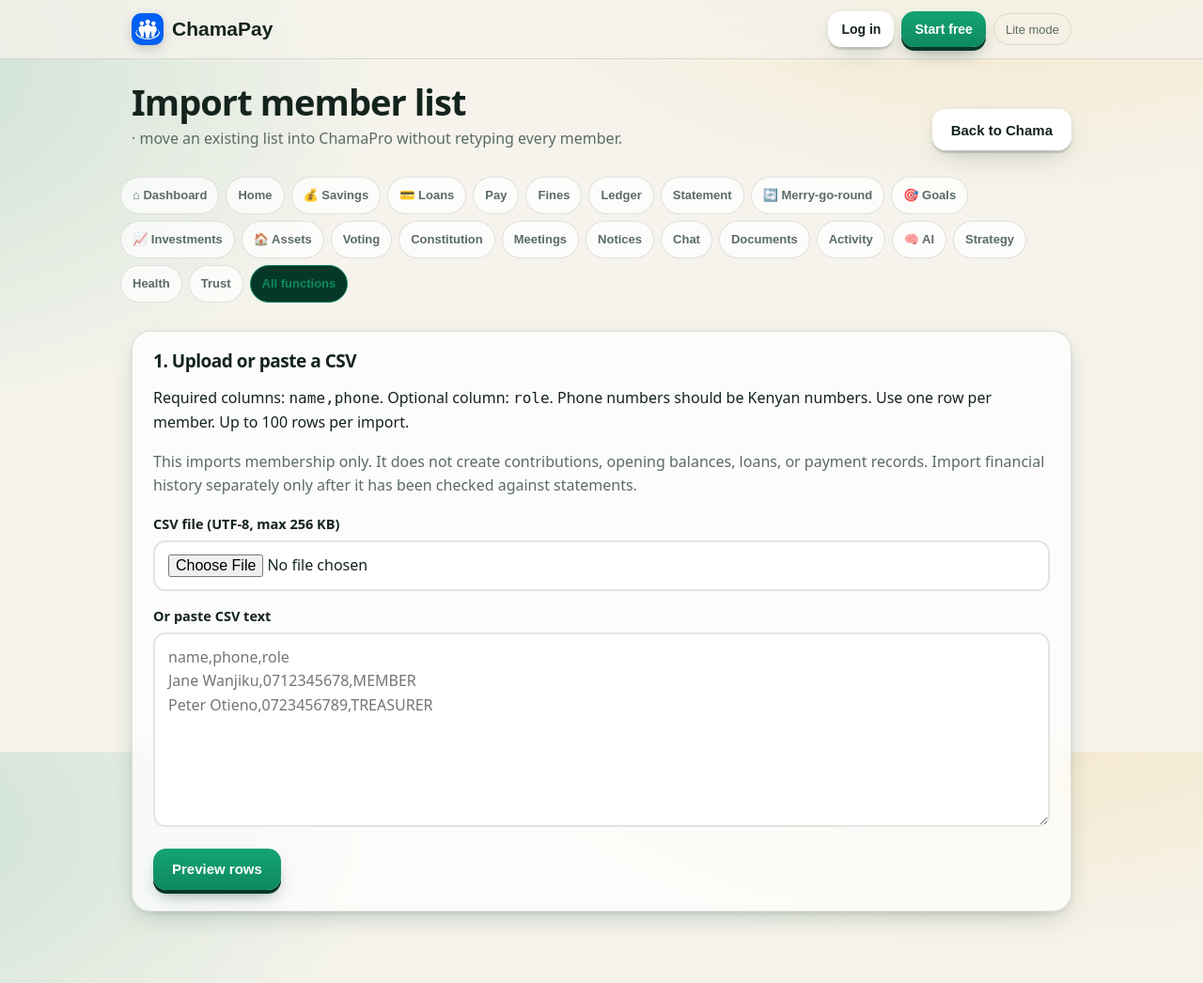
After one commit to stik-debug/legendary-invention, a Python web app: template templates/member_import.html in a window 1280 px wide. The commit adds this page. Shown: the whole page at 94% size. Run offline with Jinja, Linux system fonts and the light colour scheme; the template is opened without the code that fills it, so the values that code supplies are empty.

Commit message:
Add files via upload

```diff
--- a/templates/chama_home.html
+++ b/templates/chama_home.html
@@ -1,7 +1,7 @@
 {% extends "base.html" %}{% block title %}{{ chama.name }} - ChamaPay{% endblock %}
 {% block content %}
 <div class="head"><div><h2>{{ chama.name }}</h2><p>{{ chama.description or 'Your chama' }}</p></div>
-<div style="display:flex;gap:8px;flex-wrap:wrap"><a class="btn" href="{{ url_for('statement', chama_id=chama.id) }}">My statement</a><a class="btn" href="{{ url_for('subscription', chama_id=chama.id) }}">Subscription</a>{% if is_admin and chama.created_by|int == me.user_id|int %}<a class="btn" href="{{ url_for('chama_setup',chama_id=chama.id) }}">Finish setup</a>{% endif %}</div></div>
+<div style="display:flex;gap:8px;flex-wrap:wrap"><a class="btn" href="{{ url_for('statement', chama_id=chama.id) }}">My statement</a><a class="btn" href="{{ url_for('subscription', chama_id=chama.id) }}">Subscription</a>{% if me.role in ('CHAMA_ADMIN','TREASURER') %}<a class="btn" href="{{ url_for('trust_center',chama_id=chama.id) }}">Trust & reconciliation</a>{% endif %}{% if is_admin and chama.created_by|int == me.user_id|int %}<a class="btn" href="{{ url_for('chama_setup',chama_id=chama.id) }}">Finish setup</a>{% endif %}</div></div>
 {% include '_chama_nav.html' %}
 {% if invite_code %}
 <div class="join-code-card card hero3d" role="status" aria-live="polite">
@@ -11,6 +11,7 @@
 </div>
 {% endif %}
 {% if sub.status in ('PAST_DUE','GRACE_PERIOD') %}<div class="banner"><h3>Payment overdue</h3><p>Pay before the grace period ends or access will be suspended. Nothing is deleted.</p><a class="btn gold" href="{{ url_for('subscription', chama_id=chama.id) }}">Pay now</a></div>{% endif %}
+<div class="card hero3d" style="margin-bottom:14px"><h3 style="margin-top:0">Your chama at a glance</h3><div class="stats"><div class="stat"><small>This month’s contribution</small><b>{% if my_status and my_status.status=='PAID' %}Recorded{% elif my_status and my_status.status=='PARTIAL' %}Partly paid{% else %}Not recorded{% endif %}</b><small>Expected KES {{ chama.contribution_cents|kes }}</small><a class="btn sm" href="{{ url_for('savings',chama_id=chama.id) }}">View contributions</a></div><div class="stat"><small>Outstanding loans</small><b>{{ my_open_loans|length }}</b><a class="btn sm" href="{{ url_for('loans',chama_id=chama.id) }}">View loans</a></div><div class="stat"><small>My open meeting actions</small><b>{{ my_actions|length }}</b><a class="btn sm" href="{{ url_for('chama_promises',chama_id=chama.id) }}">View commitments</a></div></div>{% if my_actions %}<h4>Next actions</h4><ul>{% for a in my_actions %}<li>{{ a.title }}{% if a.due_date %} — due {{ a.due_date }}{% endif %}</li>{% endfor %}</ul>{% endif %}</div>
 <div class="stats">
 <div class="stat dark tilt"><small>Chama cash balance</small><b>KES {{ balance|kes }}</b><a class="explain-link" href="{{ url_for('explain_metric',chama_id=chama.id,metric='cash') }}">Explain</a></div>
 <div class="stat gold tilt"><small>My savings</small><b>KES {{ my_savings|kes }}</b><a class="explain-link" href="{{ url_for('money_timeline',chama_id=chama.id) }}">View proof trail</a></div>
@@ -24,7 +25,7 @@
 </div>
 <div class="card" style="margin-bottom:14px"><h3>Secure member joining</h3><p class="mute" style="margin:0">Only the Chairperson / Chama Admin adds a member first. ChamaPay then creates a one-time <b>8-digit join code</b>. Give the code privately to that member. Their phone number and code must match before they can claim the membership. After registration, the code is destroyed and cannot be reused.</p></div>
 <div class="card tight"><div style="padding:18px 20px 4px;display:flex;justify-content:space-between;align-items:center;gap:10px"><h3 style="margin:0">Members</h3>
-<span style="display:flex;gap:8px;flex-wrap:wrap">{% if is_admin %}<a class="btn sm" href="{{ url_for('pay_settings',chama_id=chama.id) }}">Payment setup</a><button class="btn sm" data-open="set">Chama settings</button><button class="btn sm pri" data-open="add">Add member</button>{% endif %}</span></div>
+<span style="display:flex;gap:8px;flex-wrap:wrap">{% if is_admin %}<a class="btn sm" href="{{ url_for('pay_settings',chama_id=chama.id) }}">Payment setup</a><button class="btn sm" data-open="set">Chama settings</button><a class="btn sm" href="{{ url_for('member_import',chama_id=chama.id) }}">Import CSV</a><a class="btn sm" href="{{ url_for('member_export_csv',chama_id=chama.id) }}">Export members</a><a class="btn sm" href="{{ url_for('financial_import',chama_id=chama.id) }}">Import financial history</a><button class="btn sm pri" data-open="add">Add member</button>{% endif %}</span></div>
 <ul class="list">
 {% for m in members %}<li><span class="av">{{ m.name[:1] }}</span><span class="grow">{{ m.name }}<br><small>{{ m.phone }}</small></span><span class="pill {{ 'ok' if m.role!='MEMBER' else '' }}">{{ m.role.replace('_',' ')|title }}</span>{% if not m.claimed %}<span class="pill warn">Not registered yet</span>{% if is_admin %}<form method="POST" action="{{ url_for('member_code', chama_id=chama.id, user_id=m.id) }}" style="margin:0">{{ csrf_input() }}<button class="btn sm">New join code</button></form>{% endif %}{% endif %}
 {% if is_admin and m.claimed and m.role!='CHAMA_ADMIN' and m.id!=user.id %}<form method="POST" action="{{ url_for('member_reset_code', chama_id=chama.id, user_id=m.id) }}" data-confirm="Make a password reset code for {{ m.name }}? Give it only to {{ m.name }}." style="margin:0">{{ csrf_input() }}<button class="btn sm">Reset password</button></form>{% endif %}
--- /dev/null
+++ b/templates/financial_import.html
@@ -0,0 +1,4 @@
+{% extends "base.html" %}{% block title %}Financial history import · {{ chama.name }}{% endblock %}
+{% block content %}<div class="head"><div><h2>Import financial history</h2><p class="mute">{{ chama.name }} · stage old records carefully before committing.</p></div><a class="btn" href="{{ url_for('trust_center',chama_id=chama.id) }}">Back to Trust Centre</a></div>{% include '_chama_nav.html' %}
+<div class="card"><h3>CSV format</h3><p>Maximum 500 rows / 256 KB. Required headers: <code>type,date,amount_kes,description</code>. For contributions, also include <code>member</code> (phone or exact member name), and preferably <code>reference</code>. Optional contribution <code>method</code> must be Cash, M-Pesa, or Bank.</p><p>Supported types: <code>CONTRIBUTION</code>, <code>EXPENSE</code>, <code>OTHER_INCOME</code>, <code>OPENING_BALANCE</code> (one per chama; description must begin “Opening balance as of …”). Dates must be YYYY-MM-DD. Amounts are KES, not cents.</p><p class="mute">Opening balance rows must reflect the verified cash/bank position at a specific cutoff date. Import only transactions after that cutoff, or the totals will be double-counted. Loan repayment history, loan principal, and payout records are not imported by this version.</p><form method="post" enctype="multipart/form-data">{{ csrf_input() }}<div class="field"><label>CSV file</label><input type="file" name="csv_file" accept=".csv,text/csv"></div><div class="field"><label>Or paste CSV</label><textarea name="csv_text" rows="8" placeholder="type,date,amount_kes,description,member,reference,method&#10;CONTRIBUTION,2025-04-01,1000,April contribution,0712345678,ABC123,M-Pesa&#10;EXPENSE,2025-04-02,250,Meeting stationery,,,Cash">{{ csv_text or '' }}</textarea></div><button class="btn pri">Validate and preview</button></form></div>
+{% if preview %}<div class="card"><h3>Review before commit</h3><p>{{ preview|length }} row(s) passed basic validation. Verify every date, member, reference, and amount against the original records.</p><div style="overflow:auto"><table><thead><tr><th>Type</th><th>Date</th><th>Amount (KES)</th><th>Description</th><th>Member</th><th>Reference</th></tr></thead><tbody>{% for r in preview %}<tr><td>{{ r.type }}</td><td>{{ r.date }}</td><td>{{ (r.amount_cents/100)|round(2) }}</td><td>{{ r.description }}</td><td>{{ r.member or '—' }}</td><td>{{ r.reference or '—' }}</td></tr>{% endfor %}</tbody></table></div><form method="post" data-confirm="Commit {{ preview|length }} historical transaction(s)? This writes real ledger records and cannot be treated as a preview.">{{ csrf_input() }}<input type="hidden" name="confirm_import" value="1"><button class="btn pri">Confirm import</button></form></div>{% endif %}{% endblock %}
--- /dev/null
+++ b/templates/member_import.html
@@ -0,0 +1,13 @@
+{% extends "base.html" %}
+{% block title %}Import members · {{ chama.name }}{% endblock %}
+{% block content %}
+<div class="head"><div><h2>Import member list</h2><p class="mute">{{ chama.name }} · move an existing list into ChamaPro without retyping every member.</p></div><a class="btn" href="{{ url_for('chama_home', chama_id=chama.id) }}">Back to Chama</a></div>
+{% include '_chama_nav.html' %}
+<div class="card"><h3>1. Upload or paste a CSV</h3><p>Required columns: <code>name,phone</code>. Optional column: <code>role</code>. Phone numbers should be Kenyan numbers. Use one row per member. Up to 100 rows per import.</p><p class="mute">This imports membership only. It does not create contributions, opening balances, loans, or payment records. Import financial history separately only after it has been checked against statements.</p>
+<form method="post" enctype="multipart/form-data">{{ csrf_input() }}
+<div class="field"><label for="csv_file">CSV file (UTF-8, max 256 KB)</label><input id="csv_file" type="file" name="csv_file" accept=".csv,text/csv"></div>
+<div class="field"><label for="csv_text">Or paste CSV text</label><textarea id="csv_text" name="csv_text" rows="7" placeholder="name,phone,role&#10;Jane Wanjiku,0712345678,MEMBER&#10;Peter Otieno,0723456789,TREASURER">{{ csv_text or '' }}</textarea></div>
+<button class="btn pri">Preview rows</button></form></div>
+{% if preview and not results %}<div class="card"><h3>2. Review before importing</h3><p>{{ preview|length }} row(s) validated. Confirm the names, phone numbers, and roles before proceeding.</p><div style="overflow-x:auto"><table><thead><tr><th>Name</th><th>Phone</th><th>Role</th></tr></thead><tbody>{% for row in preview %}<tr><td>{{ row.name }}</td><td>{{ row.phone }}</td><td>{{ row.role }}</td></tr>{% endfor %}</tbody></table></div><form method="post" data-confirm="Import these {{ preview|length }} membership row(s)? This will add members to this chama." >{{ csrf_input() }}<textarea name="csv_text" hidden>{{ csv_text }}</textarea><input type="hidden" name="confirm_import" value="1"><button class="btn pri">Confirm import</button></form></div>{% endif %}
+{% if results %}<div class="card"><h3>Import results</h3><p>{{ results.added|length }} row(s) added; {{ results.errors|length }} row(s) need attention.</p>{% if results.added %}<p><b>New join codes</b></p><p class="mute">These codes are displayed only in this result. Share each code privately with the matching member. Do not post this page or its codes in a group chat.</p><div style="overflow-x:auto"><table><thead><tr><th>Member</th><th>Phone</th><th>Role</th><th>Join code / status</th></tr></thead><tbody>{% for row in results.added %}<tr><td>{{ row.name }}</td><td>{{ row.phone }}</td><td>{{ row.role }}</td><td>{% if row.code %}<b>{{ row.code }}</b>{% else %}<span class="pill ok">Existing account linked</span>{% endif %}</td></tr>{% endfor %}</tbody></table></div>{% endif %}{% if results.errors %}<h4>Rows not imported</h4><ul>{% for row in results.errors %}<li>{{ row.name }} ({{ row.phone }}): {{ row.error }}</li>{% endfor %}</ul>{% endif %}<a class="btn pri" href="{{ url_for('chama_home', chama_id=chama.id) }}">Return to Chama</a></div>{% endif %}
+{% endblock %}
```
Also changed, not shown: templates/trust_center.html (+13 -4 lines).
